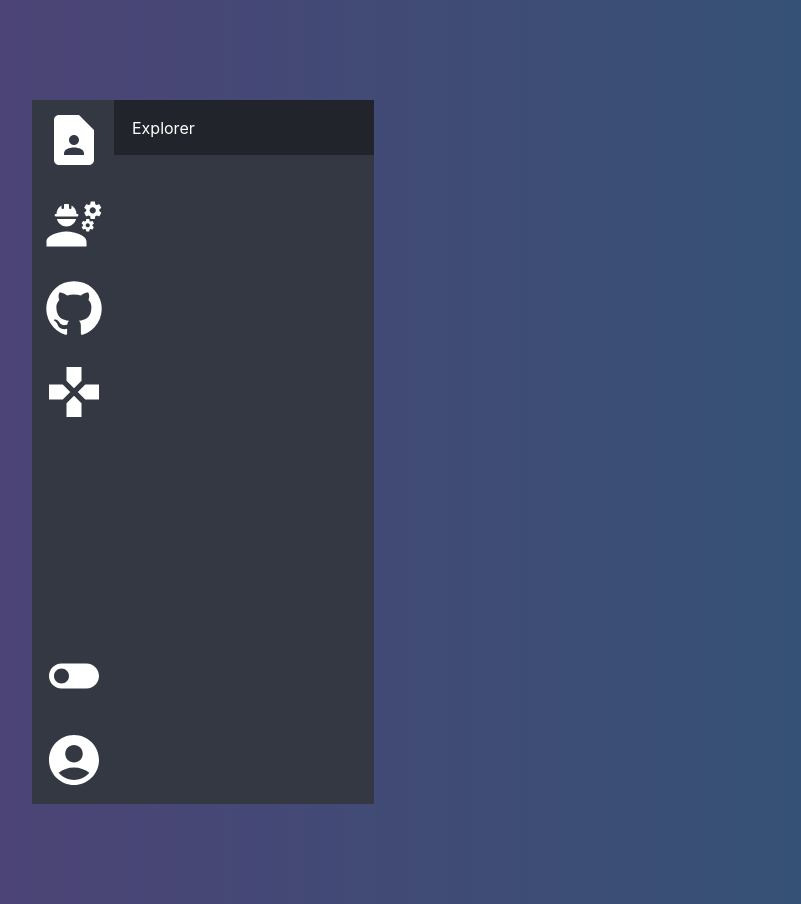
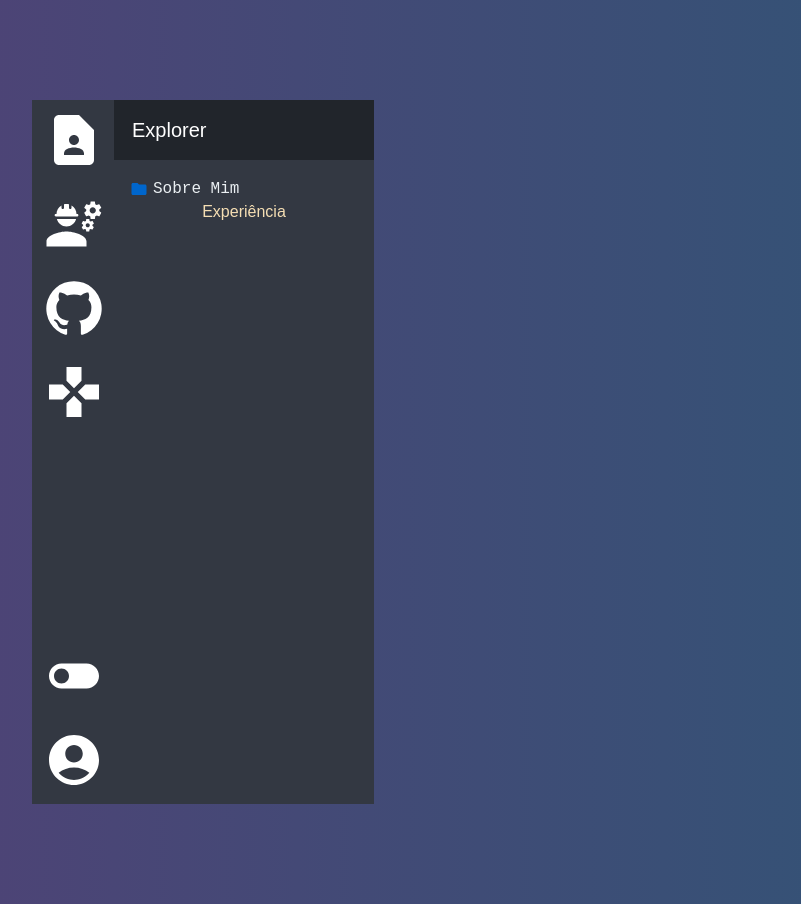
Before and after one commit to ebertm777/vscode-like-bio, a React (Create React App) app: page / in a window 1280 px wide. Shown: the whole page, without its empty margins (68-869 px from the left). Built offline with nearby package versions, Linux system fonts and the light colour scheme.

Commit message:
added first menus

```diff
--- a/src/Components/Sidebars/Sidebars.jsx
+++ b/src/Components/Sidebars/Sidebars.jsx
@@ -10,7 +10,8 @@ import GamesIcon from "@mui/icons-material/Games";
 import AccountCircleIcon from "@mui/icons-material/AccountCircle";
 import ToggleOffIcon from "@mui/icons-material/ToggleOff";
 import ToggleOnIcon from "@mui/icons-material/ToggleOn";
-import { color, fontSize } from "@mui/system";
+
+import FolderIcon from "@mui/icons-material/Folder";
 
 const Sidebars = ({ setPageView, setLuminosity, pageView, luminosity }) => {
   const darkIcons = {
@@ -21,6 +22,17 @@ const Sidebars = ({ setPageView, setLuminosity, pageView, luminosity }) => {
     color: "#fff",
     fontSize: "60px",
   };
+
+  const smollIconsStyleDark = {
+    color: "#0066CC",
+    fontSize: "18px",
+  };
+
+  const smollIconsStyleLight = {
+    color: "#0066CC",
+    fontSize: "18px",
+  };
+
   return (
     <>
       <S.MakeItRow>
@@ -87,7 +99,19 @@ const Sidebars = ({ setPageView, setLuminosity, pageView, luminosity }) => {
               <p className="title-bar-p">Explorer</p>
             </S.TitleBar>
             <S.SideOptions>
-
+              <S.AboutMe>
+              <S.SmollIcons>
+                <FolderIcon
+                  style={
+                    luminosity === "light"
+                      ? smollIconsStyleLight
+                      : smollIconsStyleDark
+                  }
+                />
+                </S.SmollIcons>
+                Sobre Mim
+              </S.AboutMe>
+              <S.Professional>Experiência</S.Professional>
             </S.SideOptions>
           </S.MakeItColumn>
         </S.SideMenu>
--- a/src/Components/Sidebars/styles.js
+++ b/src/Components/Sidebars/styles.js
@@ -55,14 +55,16 @@ export const SideMenu = styled.div`
 `;
 
 export const TitleBar = styled.section`
+  @import url("https://fonts.googleapis.com/css2?family=Ubuntu&display=swap");
   color: #fff;
-  font-size: 16px;
+  font-size: 20px;
   height: 60px;
   width: 260px;
   background: #21252b;
   display: flex;
   align-items: center;
   justify-content: flex-start;
+  font-family: "Ubuntu", sans-serif;
 
   .title-bar-p {
     margin-left: 18px;
@@ -76,3 +78,38 @@ export const SideOptions = styled.div`
   height: 100%;
   background: #333842;
 `;
+
+export const AboutMe = styled.section`
+  @import url("https://fonts.googleapis.com/css2?family=Source+Code+Pro:wght@600&display=swap");
+  font-family: "Source Code Pro", monospace;
+
+  font-size: 16px;
+  display: flex;
+  flex-direction: row;
+  margin-top: 20px;
+  color: #eaeff2;
+  cursor: pointer;
+`;
+
+export const Professional = styled.section`
+  @import url("https://fonts.googleapis.com/css2?family=Asap:wght@300&family=Ubuntu&display=swap");
+  font-family: "Asap", sans-serif;
+  font-size: 16px;
+`;
+
+export const Githug = styled.section`
+  @import url("https://fonts.googleapis.com/css2?family=Asap:wght@300&family=Ubuntu&display=swap");
+  font-family: "Asap", sans-serif;
+  font-size: 16px;
+`;
+
+export const Gaming = styled.div`
+  @import url("https://fonts.googleapis.com/css2?family=Asap:wght@300&family=Ubuntu&display=swap");
+  font-family: "Asap", sans-serif;
+  font-size: 16px;
+`;
+
+export const SmollIcons = styled.div`
+  margin-right: 5px;
+  margin-left: 16px;
+`;
```
